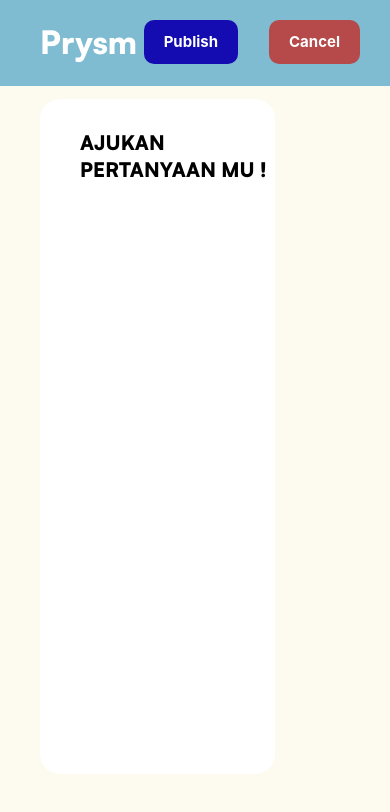
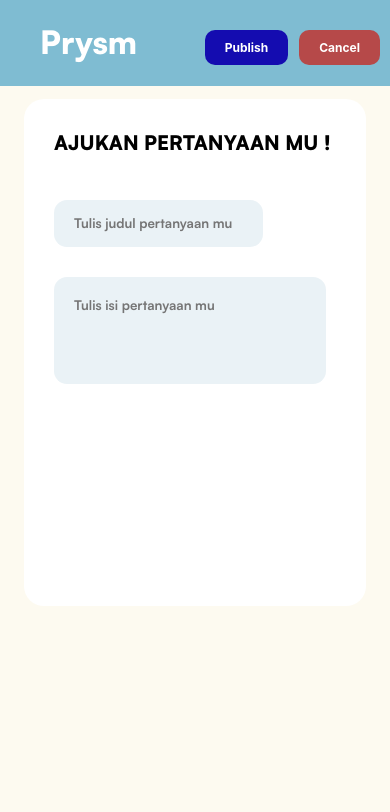
Before and after one commit to mshevaatallah/prysm-website, a React (Create React App) app: page / in a window 390 px wide. Shown: the top 812 px of the page. Built offline with nearby package versions, Linux system fonts and the light colour scheme.

Commit message:
add form pages

```diff
--- a/src/index.css
+++ b/src/index.css
@@ -247,8 +247,8 @@ code {
 .form-container {
   background-color: #fff;
   margin-left: 40px;
-
-  height: 80%;
+  margin-top: 40px;
+  height: 50%;
   width: 50vw;
   border-radius: 20px;
   padding-left: 40px;
@@ -258,4 +258,67 @@ code {
   padding-top: 30px;
   font-family: "Satoshi-Black";
   font-size: 20px;
+  padding-bottom: 30px;
 }
+
+.input-judul {
+  height: 45px;
+  width: 60%;
+  border-radius: 13px;
+  border: none;
+  background-color: #eaf2f6;
+  padding-left: 20px;
+  font-family: "Satoshi-Bold";
+  display: block;
+}
+
+.input-isi {
+  height: 85px;
+  width: 90%;
+  border-radius: 13px;
+  border: none;
+  background-color: #eaf2f6;
+  padding-left: 20px;
+  font-family: "Satoshi-Bold";
+  margin-top: 30px;
+  padding-top: 20px;
+  resize: none;
+}
+
+.image-side {
+  position: absolute;
+  right: 0;
+  top: 0;
+  margin-top: 100px;
+}
+
+@media screen and (max-width: 1069px) {
+  .image-side {
+    display: none;
+  }
+  .form-container {
+    width: 80vw;
+    margin-left: 15px;
+  }
+}
+
+@media screen and (max-width: 430px) {
+  .input-isi {
+    width: 80%;
+  }
+  .form-container {
+    height: 60%;
+    padding-left: 30px;
+    margin: auto;
+  }
+  .title-1 {
+    font-size: 12px;
+  }
+  .button-1 {
+    margin-right: 10px;
+  }
+
+  .buttons {
+    margin-top: 20px;
+  }
+}
--- a/src/pages/Form.jsx
+++ b/src/pages/Form.jsx
@@ -16,6 +16,25 @@ function Form() {
       </div>
       <div className="form-container">
         <h1 className="title-header">AJUKAN PERTANYAAN MU ! </h1>
+        <input
+          className="input-judul"
+          type="text"
+          placeholder="Tulis judul pertanyaan mu"
+        />
+        <textarea
+          className="input-isi"
+          type="text"
+          placeholder="Tulis isi pertanyaan mu"
+        />
+
+        <div className="image-side">
+          <img
+            width={480}
+            src="https://i.ibb.co/tQqcxWq/juicy-man-develops-a-scheme-1.png"
+            alt="juicy-man-develops-a-scheme-1"
+            border="0"
+          />
+        </div>
       </div>
     </div>
   );
```
